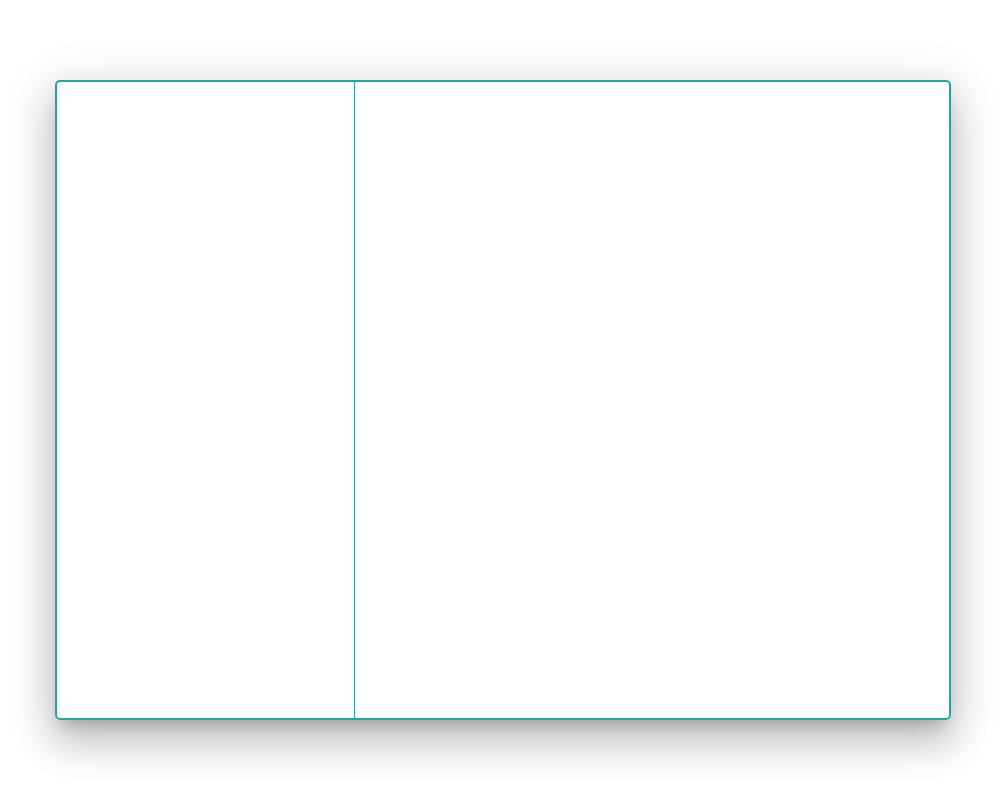
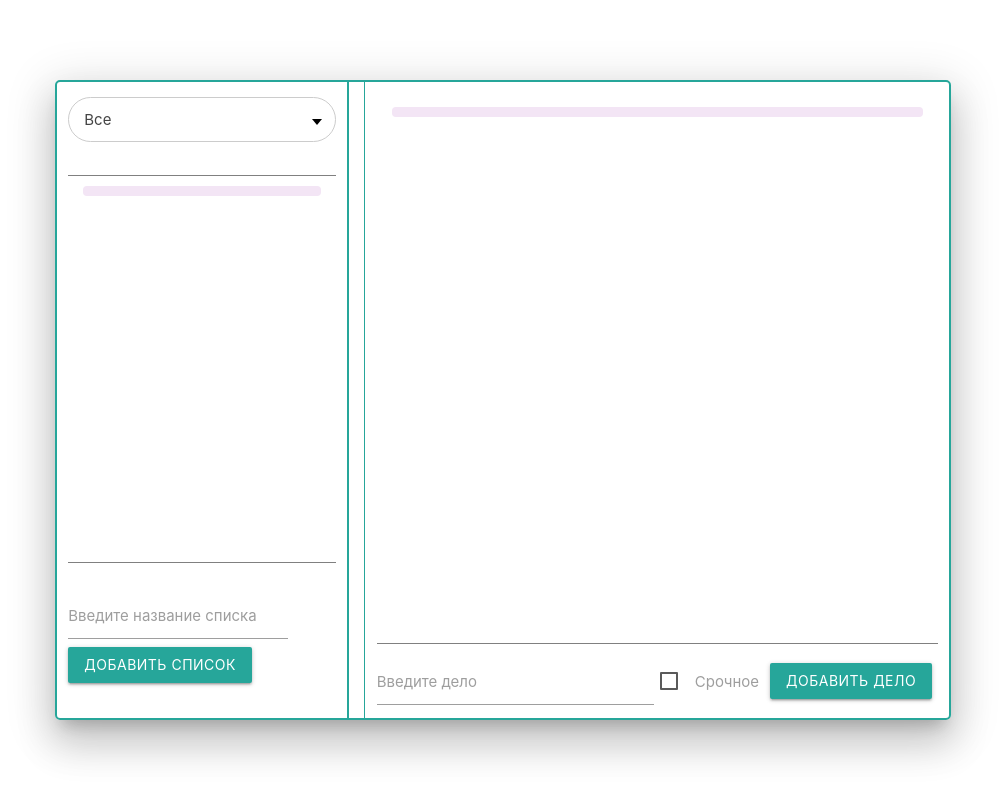
Before and after one commit to ViktorZubtsov/To-do-list-, a Vue app: page / in a window 1280 px wide. Shown: the whole page, without its empty margins (137-1142 px from the left). Built offline with nearby package versions, Linux system fonts and the light colour scheme.

Commit message:
Create a vue component. Collection. Part-1

```diff
--- /dev/null
+++ b/src/components/Collection.vue
@@ -0,0 +1,27 @@
+<template>
+  <aside class="aside col s4 ">
+    <SortCollection/>
+
+    <ul class="aside__content">
+      <CollectionToDo/>
+      <!-- <AsideTodo v-bind:key="title" v-bind:todosAside="title"  v-for="title in todosAside"  v-on:open-todo="openTodo"  v-on:remove-todos="removeItem" /> -->
+    </ul>
+    <div class="aside__add-to-do-list row">
+      <AddCollectionToDo/>
+      <!-- <AddAsideTodo @add-todo="addTodo"/> -->
+    </div>
+  </aside>
+</template>
+
+<script>
+import SortCollection from '@/components/c-SortCollection'
+import CollectionToDo from '@/components/c-CollectionToDo'
+import AddCollectionToDo from '@/components/c-AddCollectionToDo'
+
+export default {
+  name: 'Collection',
+  components: {
+    SortCollection, CollectionToDo, AddCollectionToDo
+  }
+}
+</script>
--- /dev/null
+++ b/src/components/ToDo.vue
@@ -0,0 +1,22 @@
+<template>
+  <section class="to-do col s8">
+    <h1 class="to-do__title"></h1>
+    <ul class="to-do__content">
+      <ToDoItem/>
+    </ul>
+    <AddToDo/>
+  </section>
+</template>
+
+<script>
+
+import AddToDo from '@/components/t-AddToDo'
+import ToDoItem from '@/components/t-ToDoItem'
+
+export default {
+  name: 'ToDo',
+  components: {
+    AddToDo, ToDoItem
+  }
+}
+</script>
--- /dev/null
+++ b/src/components/c-AddCollectionToDo.vue
@@ -0,0 +1,50 @@
+<template>
+  <form class="col s12" @submit.prevent="onSubmit">
+    <div class="row">
+      <div class="input-field col s10">
+        <input  class="autocomplete" type="text"
+        >
+        <label for="autocomplete-input">Введите название списка</label>
+        <button class="waves-effect waves-light btn" type="submit">Добавить список</button>
+      </div>
+    </div>
+  </form>
+</template>
+
+<script>
+export default {
+  name: 'AddCollectionToDo'
+  // data () {
+  //   return {
+  //     title: ''
+  //   }
+  // },
+  // methods: {
+  //   onSubmit () {
+  //     if (this.title.trim()) {
+  //       const newTodo = {
+  //         id: Date.now(),
+  //         title: this.title,
+  //         desc: { todo: '', completed: false }
+  //       }
+  //       this.$emit('add-todo', newTodo)
+  //       console.log(newTodo)
+  //       this.title = ''
+  //     }
+  //   }
+  // }
+}
+</script>
+
+<style >
+  form {
+    display: flex;
+  }
+  input {
+    width: 400px;
+    z-index: 1000;
+  }
+ label {
+  z-index: -1;
+}
+</style>
--- /dev/null
+++ b/src/components/c-CollectionToDo.vue
@@ -0,0 +1,29 @@
+<template>
+  <li class="todos purple lighten-5 " >
+    <span class="span"   >
+      <!-- {{todoLlist.title}} -->
+    </span>
+    <!-- <button class="waves-effect waves-light btn" v-on:click="$emit('remove-todos', todosAside.id, todosAside.title)">&times;</button> -->
+  </li>
+</template>
+
+<script>
+export default {
+  name: 'CollectionToDo'
+}
+</script>
+
+<style >
+.todos {
+  display: flex;
+  justify-content: space-between;
+  padding-top: 5px;
+  padding-bottom: 5px;
+}
+.todos >  span {
+  width: 100%;
+  display: flex;
+  align-items: center;
+  flex-wrap: wrap;
+}
+</style>
--- /dev/null
+++ b/src/components/c-SortCollection.vue
@@ -0,0 +1,15 @@
+<template>
+  <div class="select">
+    <select >
+        <option value="Все">Все</option>
+        <option value="2">2</option>
+        <option value="3">3</option>
+    </select>
+  </div>
+</template>
+<script>
+
+export default {
+  name: 'SortCollection'
+}
+</script>
--- /dev/null
+++ b/src/components/t-AddToDo.vue
@@ -0,0 +1,29 @@
+<template>
+  <div class="to-do__control">
+    <div class="row input-to-do ">
+        <div class="col s12">
+          <div class="row">
+            <div class="input-field col s12">
+              <input type="text" class="autocomplete">
+              <label for="autocomplete-input">Введите дело</label>
+            </div>
+          </div>
+        </div>
+      </div>
+
+      <p class="md">
+        <label>
+          <input type="checkbox" />
+          <span>Срочное</span>
+        </label>
+      </p>
+      <button class="btn waves-effect waves-light md" type="submit" name="action">Добавить дело
+      </button>
+  </div>
+</template>
+
+<script>
+export default {
+  name: 'AddToDo'
+}
+</script>
--- /dev/null
+++ b/src/components/t-ToDoItem.vue
@@ -0,0 +1,9 @@
+<template>
+  <li class="todos purple lighten-5 "></li>
+</template>
+
+<script>
+export default {
+  name: 'ToDoItem'
+}
+</script>
--- a/src/views/Home.vue
+++ b/src/views/Home.vue
@@ -1,23 +1,23 @@
 <template>
   <div class=" container main-layout row z-depth-5">
-
-    <section class="to-do col s8">
-
-    </section>
-
+    <Collection/>
+    <ToDo/>
   </div>
 </template>
 
 <script>
+import Collection from '@/components/Collection'
+import ToDo from '@/components/ToDo'
 
 export default {
+  name: 'Home',
   data () {
     return {
-
+      dbCollection: {}
     }
   },
   components: {
-
+    Collection, ToDo
   },
   methods: {
 
```
